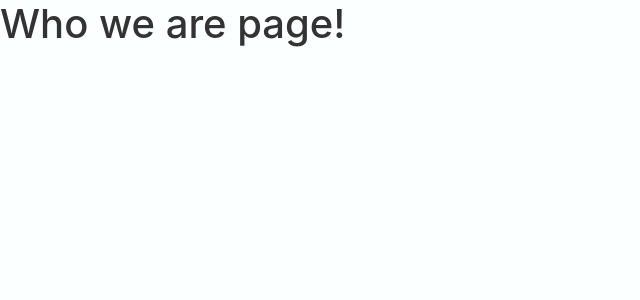
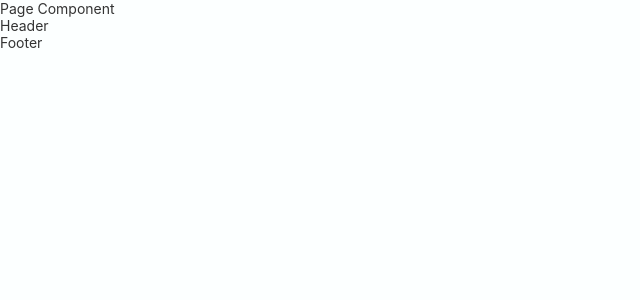
Before and after one commit to SafraPC/Wood-Store, a React (Create React App) app in the folder frontend/: page / in a window 1280 px wide. Shown: the top 300 px of the page, without its empty margins (0-640 px from the left). Built offline with nearby package versions, Linux system fonts and the light colour scheme.

Commit message:
Configure Project Components

```diff
--- /dev/null
+++ b/frontend/src/components/Footer/index.tsx
@@ -0,0 +1,11 @@
+import React from "react";
+
+const Footer: React.FC = () => {
+	return (
+		<div>
+			<span>Footer</span>
+		</div>
+	);
+};
+
+export { Footer };
--- /dev/null
+++ b/frontend/src/components/Header/index.tsx
@@ -0,0 +1,11 @@
+import React from "react";
+
+const Header: React.FC = () => {
+	return (
+		<div>
+			<span>Header</span>
+		</div>
+	);
+};
+
+export { Header };
--- /dev/null
+++ b/frontend/src/components/Page/index.tsx
@@ -0,0 +1,12 @@
+import React from "react";
+
+const Page: React.FC = ({ children }) => {
+	return (
+		<div>
+			<span>Page Component</span>
+			{children}
+		</div>
+	);
+};
+
+export { Page };
--- a/frontend/src/pages/WhoWeAre/index.tsx
+++ b/frontend/src/pages/WhoWeAre/index.tsx
@@ -1,11 +1,15 @@
 import React from "react";
+import { Footer } from "../../components/Footer";
+import { Header } from "../../components/Header";
+import { Page } from "../../components/Page";
 // import { Container } from './styles';
 
 const WhoWeAre: React.FC = () => {
 	return (
-		<div>
-			<h1>Who we are page!</h1>
-		</div>
+		<Page>
+			<Header />
+			<Footer />
+		</Page>
 	);
 };
 
```
